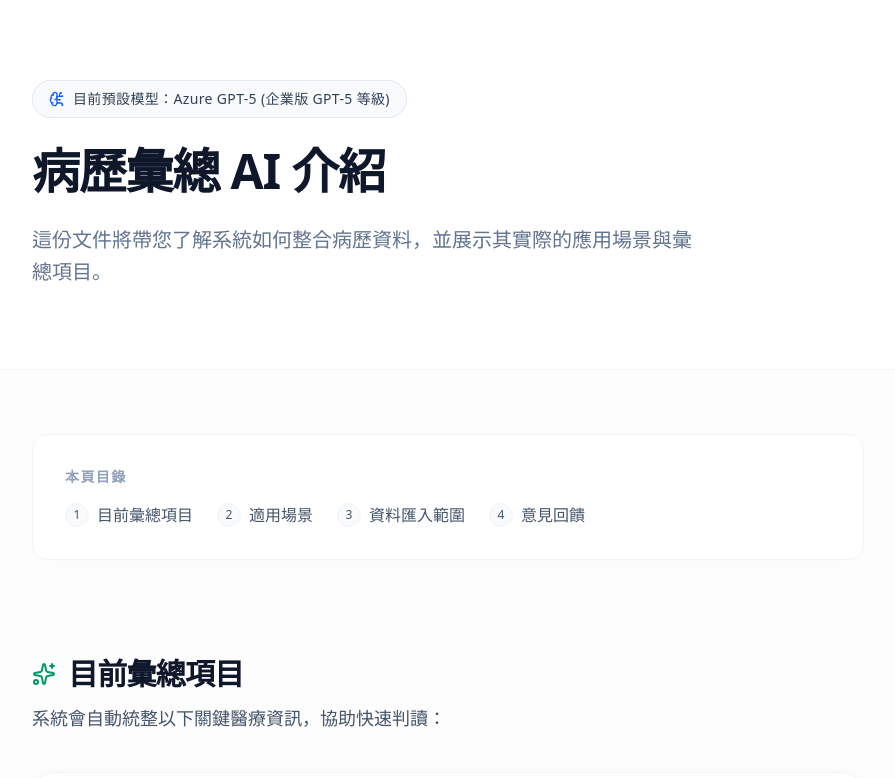
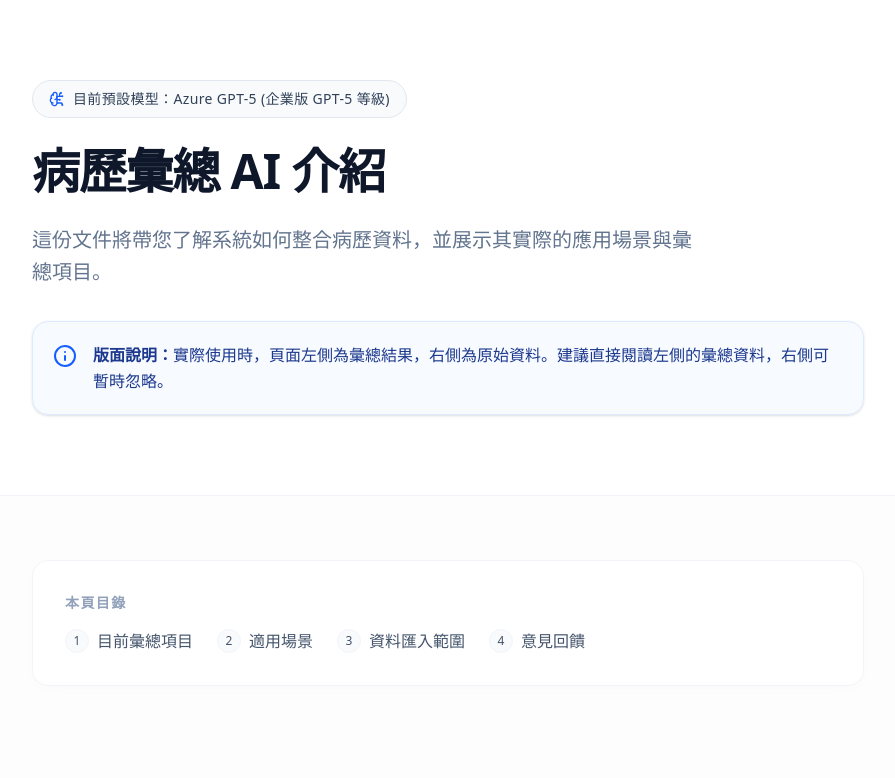
Before and after one commit to crystalarcx/ERAI, a React (Vite) app: page / in a window 1280 px wide. Shown: the top 778 px of the page, without its empty margins (192-1087 px from the left). Built offline with nearby package versions, Linux system fonts and the light colour scheme.

Commit message:
feat: add layout guidance for system usage
Add an information banner to clarify the side-by-side view, advising users to focus on the summarized results.

```diff
--- a/src/App.tsx
+++ b/src/App.tsx
@@ -62,6 +62,12 @@ export default function App() {
             <p className="text-lg sm:text-xl text-slate-500 leading-relaxed max-w-2xl">
               這份文件將帶您了解系統如何整合病歷資料，並展示其實際的應用場景與彙總項目。
             </p>
+            <div className="mt-2 bg-blue-50/50 border border-blue-100 rounded-2xl p-4 sm:p-5 flex gap-3 sm:gap-4 text-blue-900 shadow-sm">
+              <Info className="w-5 h-5 sm:w-6 sm:h-6 shrink-0 mt-0.5 text-blue-600" />
+              <div className="text-sm sm:text-base leading-relaxed">
+                <strong>版面說明：</strong>實際使用時，頁面左側為彙總結果，右側為原始資料。建議直接閱讀左側的彙總資料，右側可暫時忽略。
+              </div>
+            </div>
           </div>
         </div>
       </header>
```
